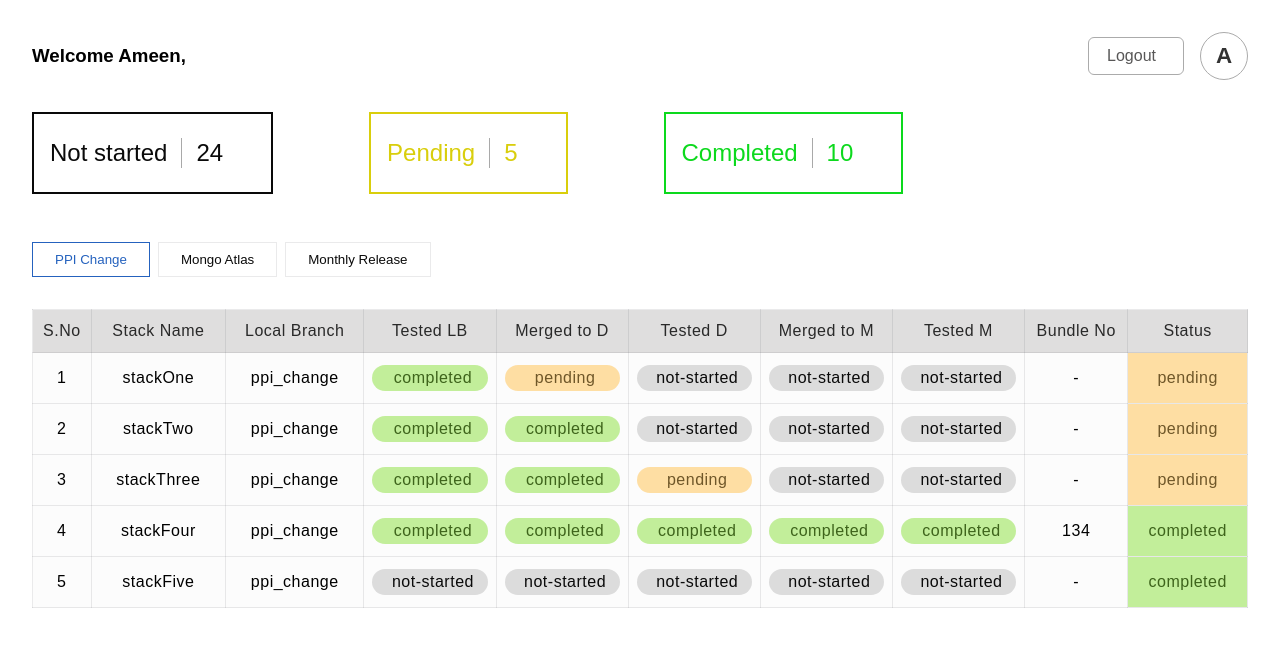
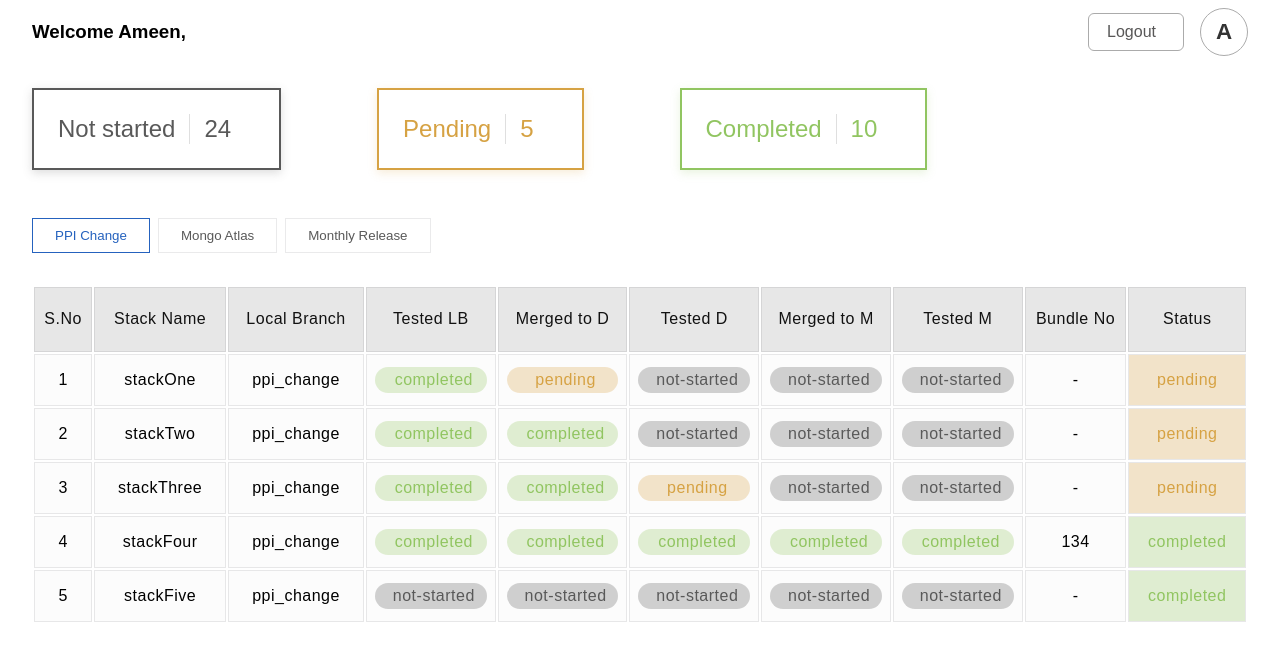
Before and after one commit to AmeenNH3/release-buddy-ui, a React (Vite) app: page / in a window 1280 px wide. Shown: the top 660 px of the page. Built offline with nearby package versions, Linux system fonts and the light colour scheme.

Commit message:
refactored

```diff
--- a/src/components/TableValue.jsx
+++ b/src/components/TableValue.jsx
@@ -105,7 +105,6 @@ function TableValue({ value, id, tableEditLock, changeTableEditLock, headerName
       </td>
     );
   } else {
-    console.log("came here");
     return (
       <td className="table-status-value">
         <div className={`table-value status ${statusValue}`}>
--- a/src/main.css
+++ b/src/main.css
@@ -21,12 +21,19 @@ html {
   --dark-border: #5a5a5a;
   --light-border: rgba(85, 86, 90, 0.12);
 
-  --yellow-bg: hsla(39, 100%, 76%, 0.74);
+  --yellow-bg: rgba(255, 212, 133, 0.39);
   --yellow-text: rgba(64, 42, 0, 0.751);
   --green-bg: hsla(91, 73%, 71%, 0.78);
   --green-text: hsla(91, 90%, 15%, 0.842);
   --grey-bg: rgb(220, 220, 220);
   --grey-text: rgba(8, 8, 8, 0.993);
+
+  --yellow-bg: rgba(214, 162, 67, 0.273);
+  --yellow-text: rgb(214, 162, 67);
+  --green-bg: rgba(145, 197, 97, 0.273);
+  --green-text: rgb(145, 197, 97);
+  --grey-bg: rgba(89, 89, 89, 0.273);
+  --grey-text: #595959;
 
   --higlight-color: #2562be;
 
@@ -40,7 +47,7 @@ html {
 body {
   font-family: var(--bodyFont);
 
-  background-color: var(--bg-color);
+  background-color: var(--bg-white);
   width: 100vw;
   height: 100vh;
   display: flex;
@@ -86,14 +93,19 @@ main {
 
 .table-container {
   /* padding-right: 4rem; */
-  padding: 0rem 2rem 0rem 2rem;
+  padding: 0rem 2rem 2rem 2rem;
+  height: 25rem;
 }
 
 table {
-  border-collapse: collapse;
+  /* border-collapse: separate !important; */
   width: 100%;
+
   font-family: var(--bodyFont);
   letter-spacing: 0.5px;
+  /* border: 5px solid red; */
+  border-radius: 12px;
+  overflow: scroll;
 }
 
 th,
@@ -106,11 +118,12 @@ td {
 
 th {
   padding: 12px 8px;
-  background-color: #dfdede;
+  background-color: #e7e7e7;
   font-weight: 400;
   font-size: 16px;
-  color: #292929;
+  color: rgba(18, 18, 18, 1);
   text-align: center;
+  padding: 1.4rem 0.5rem;
 }
 
 td {
@@ -194,7 +207,7 @@ select {
 } */
 
 .navbar {
-  padding: 2rem 2rem 0rem 2rem;
+  padding: 0.5rem 2rem 0rem 2rem;
   /* background-color: #2562be; */
   display: flex;
   align-items: center;
@@ -267,7 +280,7 @@ button {
 
 .stats-box {
   border: 2px solid #ababab;
-  padding: 1.5rem 3rem 1.5rem 1rem;
+  padding: 1.5rem 3rem 1.5rem 1.5rem;
   display: flex;
   align-items: center;
   justify-content: center;
@@ -281,20 +294,23 @@ button {
 .stats-line {
   width: 1px;
   height: 30px;
-  background-color: #a9a9a9;
+  background-color: #dfdfdf;
 }
 
 .not-stared-stats {
-  border-color: var(--grey-text);
-  color: var(--grey-text);
+  border-color: rgba(89, 89, 89);
+  color: rgba(89, 89, 89);
+  box-shadow: 0px 3px 9px 0px rgba(89, 89, 89, 0.205);
 }
 
 .pending-stats {
-  border-color: #d9ce0c;
-  color: #d9ce0c;
+  border-color: rgb(214, 162, 67);
+  color: rgb(214, 162, 67);
+  box-shadow: 0px 3px 9px 0px rgba(214, 163, 67, 0.205);
 }
 
 .completed-stats {
-  border-color: #0cd91d;
-  color: #0cd91d;
+  border-color: rgb(145, 197, 97);
+  color: rgb(145, 197, 97);
+  box-shadow: 0px 3px 9px 0px rgba(145, 197, 97, 0.205);
 }
```
